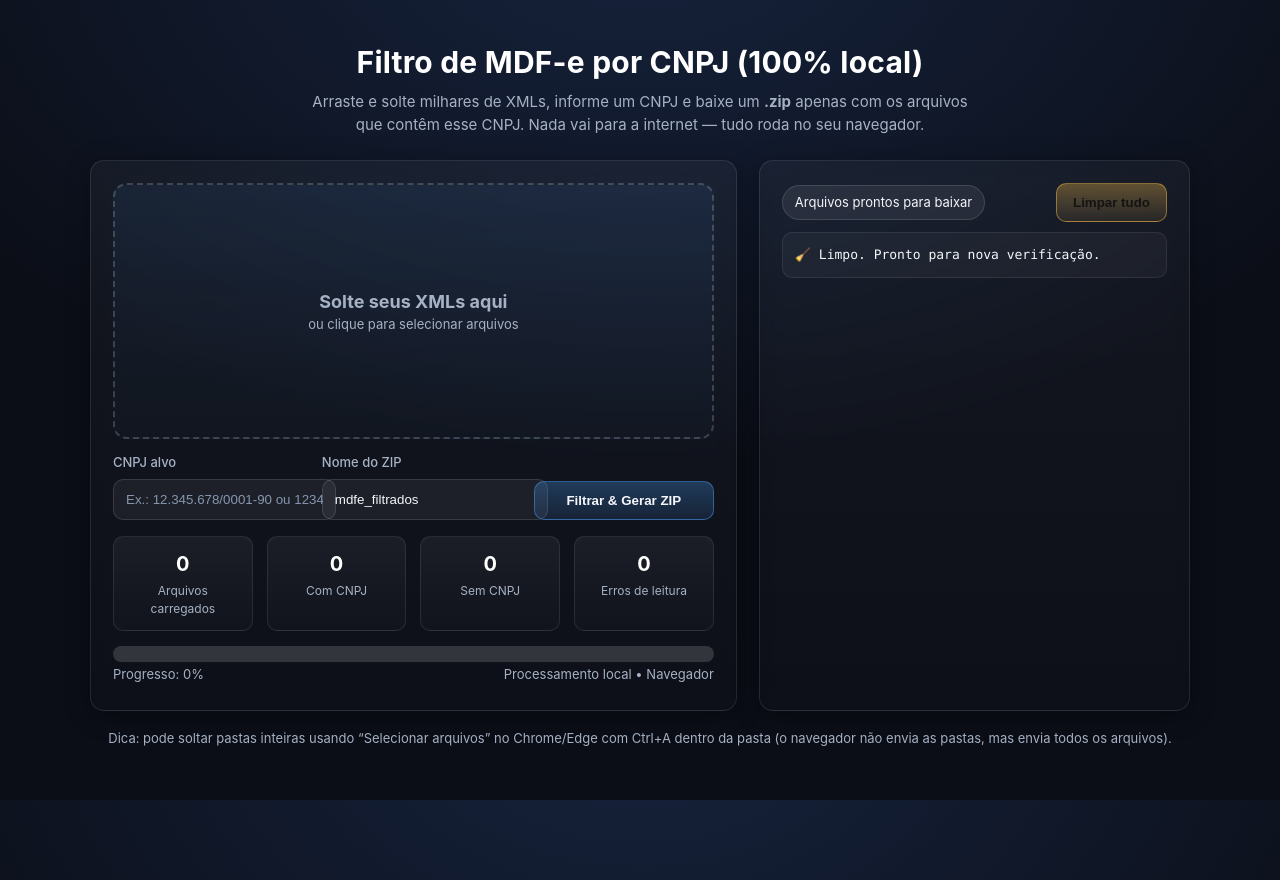
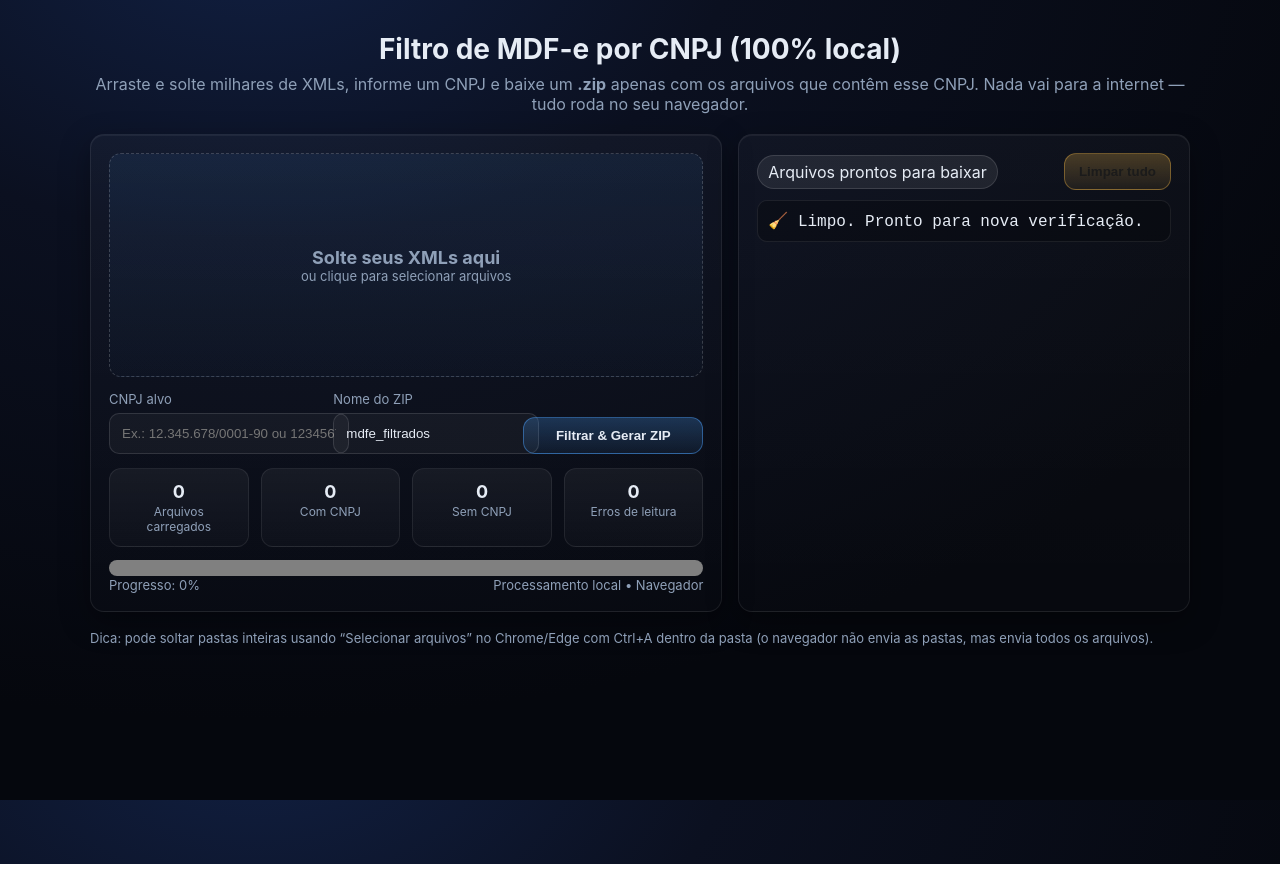
Before and after one commit to NatureIA/XML, a plain HTML site: page index.html in a window 1280 px wide. Both pictures are taken after a click on the button "Limpar tudo". Drawn offline with nearby package versions, Linux system fonts and the light colour scheme.

Commit message:
Update index.html

```diff
--- a/index.html
+++ b/index.html
@@ -4,274 +4,79 @@
 <meta charset="utf-8" />
 <meta name="viewport" content="width=device-width, initial-scale=1" />
 <title>Filtro MDF-e por CNPJ — 100% local</title>
-<!-- JSZip para gerar o .zip (somente esta dependência) -->
-<script src="https://cdn.jsdelivr.net/npm/jszip@3.10.1/dist/jszip.min.js" integrity="sha256-0mMe5wH6aTvm6YbO9E5vXMx0QUNJdQk1aQ9Q6pHjRMA=" crossorigin="anonymous"></script>
+<script src="https://cdn.jsdelivr.net/npm/jszip@3.10.1/dist/jszip.min.js"></script>
 <style>
   :root {
-    --bg: #0b0e17;
-    --card: #141926;
-    --muted: #a6b2c4;
-    --text: #f4f6fb;
+    --bg: #0b1020;
+    --card: #141a2a;
+    --muted: #8fa0b8;
+    --text: #e6ecf5;
     --accent: #4da3ff;
-    --accent-2: #29d882;
+    --accent-2: #2ecc71;
     --danger: #ff5c5c;
     --warning: #ffc048;
     --radius: 14px;
-    --shadow: 0 4px 25px rgba(0,0,0,.35);
   }
-
   html, body { height: 100%; }
   body {
-    margin: 0;
-    font-family: 'Inter', system-ui, -apple-system, Segoe UI, Roboto, Arial, sans-serif;
-    background: radial-gradient(1400px 900px at 50% -10%, #16233d 0%, #0b0e17 60%);
-    color: var(--text);
-    display: grid;
-    place-items: start center;
-    padding: 40px 20px;
-    line-height: 1.5;
+    margin: 0; font-family: Inter, system-ui, -apple-system, Segoe UI, Roboto, Arial, sans-serif;
+    background: radial-gradient(1200px 800px at 20% -10%, #112043 0%, #0b1020 40%, #05070d 100%);
+    color: var(--text); display: grid; place-items: start center;
+    padding: 32px;
   }
-
-  .wrap {
-    width: min(1100px, 96vw);
-    animation: fadeIn 0.4s ease;
+  .wrap { width: min(1100px, 95vw); }
+  .title { font-size: 28px; font-weight: 700; margin: 0 0 8px; text-align:center; }
+  .subtitle { color: var(--muted); margin: 0 0 20px; text-align:center; }
+  .card {
+    background: linear-gradient(180deg, rgba(255,255,255,.03), rgba(255,255,255,.01));
+    border: 1px solid rgba(255,255,255,.08);
+    border-radius: var(--radius);
+    padding: 18px;
+    box-shadow: 0 10px 30px rgba(0,0,0,.35), inset 0 1px 0 rgba(255,255,255,.05);
   }
-
-  @keyframes fadeIn {
-    from { opacity: 0; transform: translateY(10px); }
-    to { opacity: 1; transform: translateY(0); }
+  .grid { display: grid; gap: 16px; grid-template-columns: 1.4fr 1fr; }
+  @media (max-width: 880px) { .grid { grid-template-columns: 1fr; } }
+  .cnpj-row { display: grid; gap: 10px; grid-template-columns: 1fr 180px 180px; align-items: end; }
+  @media (max-width: 640px) { .cnpj-row { grid-template-columns: 1fr 1fr; } }
+  label { font-size: 13px; color: var(--muted); display: block; margin-bottom: 6px; }
+  input[type="text"], input[type="file"] {
+    width: 100%; padding: 12px; border-radius: 10px; border: 1px solid rgba(255,255,255,.12);
+    background: rgba(255,255,255,.04); color: var(--text); outline: none;
   }
-
-  .title {
-    font-size: 30px;
-    font-weight: 700;
-    margin: 0 0 6px;
-    letter-spacing: .2px;
-    text-align: center;
-    color: #ffffff;
+  .drop {
+    display: grid; place-items: center; text-align: center; padding: 26px; min-height: 170px;
+    border-radius: 12px; border: 1.5px dashed rgba(255,255,255,.18);
+    background: linear-gradient(180deg, rgba(77,163,255,.08), rgba(77,163,255,.02));
+    color: var(--muted);
+    transition: .15s ease-in-out;
+    position: relative;
   }
-
-  .subtitle {
-    color: var(--muted);
-    margin: 0 auto 24px;
-    text-align: center;
-    max-width: 680px;
-    font-size: 15px;
+  .drop.dragover { border-color: var(--accent); color: var(--text); background: rgba(77,163,255,.12); }
+  .row { display: flex; gap: 10px; align-items: center; flex-wrap: wrap; }
+  .btn {
+    border: 1px solid rgba(255,255,255,.12);
+    background: linear-gradient(180deg, rgba(255,255,255,.08), rgba(255,255,255,.02));
+    color: var(--text); padding: 10px 14px; border-radius: 12px; cursor: pointer; font-weight: 600;
+    transition: .15s ease; user-select: none;
   }
-
-  .grid {
-    display: grid;
-    gap: 22px;
-    grid-template-columns: 1.5fr 1fr;
+  .btn:hover { transform: translateY(-1px); border-color: rgba(255,255,255,.18); }
+  .btn.accent { border-color: rgba(77,163,255,.45); background: linear-gradient(180deg, rgba(77,163,255,.25), rgba(77,163,255,.08)); }
+  .btn.warn   { border-color: rgba(255,192,72,.35); background: linear-gradient(180deg, rgba(255,192,72,.24), rgba(255,192,72,.08)); color: #1b1b1b; }
+  .muted { color: var(--muted); font-size: 13px; }
+  .kpi { display: grid; grid-template-columns: repeat(4, 1fr); gap: 12px; margin-top: 14px; }
+  @media (max-width: 880px) { .kpi { grid-template-columns: repeat(2, 1fr);} }
+  .kpi .box {
+    background: linear-gradient(180deg, rgba(255,255,255,.05), rgba(255,255,255,.02));
+    border: 1px solid rgba(255,255,255,.08);
+    border-radius: 12px; padding: 12px 14px; text-align:center;
   }
-
-  @media (max-width: 880px) {
-    .grid { grid-template-columns: 1fr; }
-  }
-
-  .card {
-    background: linear-gradient(180deg, rgba(255,255,255,.04), rgba(255,255,255,.01));
-    border: 1px solid rgba(255,255,255,.1);
-    border-radius: var(--radius);
-    padding: 22px 22px 26px;
-    box-shadow: var(--shadow);
-    backdrop-filter: blur(8px);
-  }
-
-  .cnpj-row {
-    display: grid;
-    gap: 12px;
-    grid-template-columns: 1fr 200px 180px;
-    align-items: end;
-  }
-
-  @media (max-width: 640px) {
-    .cnpj-row { grid-template-columns: 1fr 1fr; }
-  }
-
-  label {
-    font-size: 13px;
-    font-weight: 500;
-    color: var(--muted);
-    margin-bottom: 6px;
-    display: block;
-  }
-
-  input[type="text"], input[type="file"] {
-    width: 100%;
-    padding: 12px 12px;
-    border-radius: 10px;
-    border: 1px solid rgba(255,255,255,.12);
-    background: rgba(255,255,255,.06);
-    color: var(--text);
-    outline: none;
-    transition: all .2s ease;
-  }
-
-  input[type="text"]:focus {
-    border-color: var(--accent);
-    background: rgba(255,255,255,.09);
-  }
-
-  input[type="text"]::placeholder {
-    color: #9fb3d0;
-    opacity: .8;
-  }
-
-  .drop {
-    position: relative;
-    display: grid;
-    place-items: center;
-    text-align: center;
-    padding: 36px;
-    min-height: 180px;
-    border-radius: 14px;
-    border: 2px dashed rgba(255,255,255,.18);
-    background: linear-gradient(180deg, rgba(77,163,255,.07), rgba(77,163,255,.02));
-    color: var(--muted);
-    transition: all .2s ease-in-out;
-  }
-
-  .drop:hover {
-    background: rgba(77,163,255,.08);
-    border-color: rgba(77,163,255,.35);
-  }
-
-  .drop.dragover {
-    border-color: var(--accent);
-    color: var(--text);
-    background: rgba(77,163,255,.15);
-    transform: scale(1.01);
-  }
-
-  .row {
-    display: flex;
-    gap: 10px;
-    align-items: center;
-    flex-wrap: wrap;
-  }
-
-  .btn {
-    border: 1px solid rgba(255,255,255,.15);
-    background: linear-gradient(180deg, rgba(255,255,255,.07), rgba(255,255,255,.02));
-    color: var(--text);
-    padding: 11px 16px;
-    border-radius: 10px;
-    cursor: pointer;
-    font-weight: 600;
-    transition: all .2s ease;
-    user-select: none;
-    text-align: center;
-  }
-
-  .btn:hover {
-    transform: translateY(-2px);
-    border-color: rgba(255,255,255,.25);
-    box-shadow: 0 4px 20px rgba(77,163,255,.25);
-  }
-
-  .btn.accent {
-    border-color: rgba(77,163,255,.45);
-    background: linear-gradient(180deg, rgba(77,163,255,.28), rgba(77,163,255,.12));
-  }
-
-  .btn.good {
-    border-color: rgba(46,204,113,.4);
-    background: linear-gradient(180deg, rgba(46,204,113,.25), rgba(46,204,113,.1));
-  }
-
-  .btn.warn {
-    border-color: rgba(255,192,72,.45);
-    background: linear-gradient(180deg, rgba(255,192,72,.32), rgba(255,192,72,.08));
-    color: #141414;
-  }
-
-  .muted {
-    color: var(--muted);
-    font-size: 13px;
-  }
-
-  .kpi {
-    display: grid;
-    grid-template-columns: repeat(4, 1fr);
-    gap: 14px;
-    margin-top: 16px;
-  }
-
-  @media (max-width: 880px) {
-    .kpi { grid-template-columns: repeat(2, 1fr); }
-  }
-
-  .kpi .box {
-    background: linear-gradient(180deg, rgba(255,255,255,.05), rgba(255,255,255,.015));
-    border: 1px solid rgba(255,255,255,.09);
-    border-radius: 10px;
-    padding: 12px 14px;
-    text-align: center;
-    box-shadow: inset 0 0 10px rgba(255,255,255,.02);
-  }
-
-  .kpi .val {
-    font-size: 20px;
-    font-weight: 700;
-    color: #ffffff;
-  }
-
-  .kpi .lab {
-    color: var(--muted);
-    font-size: 12px;
-    margin-top: 3px;
-  }
-
-  progress {
-    width: 100%;
-    height: 16px;
-    border: none;
-    border-radius: 10px;
-    background: rgba(255,255,255,.08);
-    overflow: hidden;
-  }
-
-  progress::-webkit-progress-bar {
-    background: rgba(255,255,255,.08);
-  }
-
-  progress::-webkit-progress-value {
-    background: linear-gradient(90deg, var(--accent), #9f73ff);
-  }
-
-  progress::-moz-progress-bar {
-    background: linear-gradient(90deg, var(--accent), #9f73ff);
-  }
-
-  .log {
-    max-height: 200px;
-    overflow: auto;
-    font-family: ui-monospace, SFMono-Regular, Menlo, Consolas, monospace;
-    background: rgba(255,255,255,.04);
-    border: 1px solid rgba(255,255,255,.08);
-    padding: 12px;
-    border-radius: 10px;
-    font-size: 13px;
-  }
-
-  .log::-webkit-scrollbar {
-    width: 7px;
-  }
-
-  .log::-webkit-scrollbar-thumb {
-    background: rgba(255,255,255,.2);
-    border-radius: 5px;
-  }
-
-  .pill {
-    padding: 7px 12px;
-    border-radius: 999px;
-    background: rgba(255,255,255,.07);
-    border: 1px solid rgba(255,255,255,.12);
-    font-size: 13px;
-  }
-
+  .kpi .val { font-size: 18px; font-weight: 700; }
+  .kpi .lab { color: var(--muted); font-size: 12px; margin-top: 2px; }
+  progress { width: 100%; height: 16px; border: none; border-radius: 10px; background: rgba(255,255,255,.08); overflow: hidden; }
+  progress::-webkit-progress-value { background: linear-gradient(90deg, var(--accent), #7f67ff); }
+  .log { max-height: 180px; overflow: auto; font-family: ui-monospace, monospace;
+         background: rgba(0,0,0,.25); border: 1px solid rgba(255,255,255,.08); padding: 10px; border-radius: 10px; }
+  .pill { padding: 6px 10px; border-radius: 999px; background: rgba(255,255,255,.08); border: 1px solid rgba(255,255,255,.12); }
   .ok { color: var(--accent-2); }
   .bad { color: var(--danger); }
 </style>
@@ -282,7 +87,6 @@
     <p class="subtitle">Arraste e solte milhares de XMLs, informe um CNPJ e baixe um <b>.zip</b> apenas com os arquivos que contêm esse CNPJ. Nada vai para a internet — tudo roda no seu navegador.</p>
 
     <div class="grid">
-      <!-- COLUNA ESQUERDA -->
       <div class="card">
         <div id="drop" class="drop">
           <div>
@@ -301,7 +105,7 @@
           </div>
           <div>
             <label for="zipname">Nome do ZIP</label>
-            <input id="zipname" type="text" placeholder="ex.: mdfe_filtrados" value="mdfe_filtrados">
+            <input id="zipname" type="text" value="mdfe_filtrados">
           </div>
           <div class="row">
             <button id="btnFilter" class="btn accent" style="width:100%;">Filtrar &amp; Gerar ZIP</button>
@@ -323,7 +127,6 @@
         </div>
       </div>
 
-      <!-- COLUNA DIREITA -->
       <div class="card">
         <div class="row" style="justify-content: space-between; align-items: center;">
           <div class="pill">Arquivos prontos para baixar</div>
@@ -335,7 +138,7 @@
     </div>
 
     <div style="height: 18px;"></div>
-    <div class="muted" style="text-align:center;">Dica: pode soltar pastas inteiras usando “Selecionar arquivos” no Chrome/Edge com Ctrl+A dentro da pasta (o navegador não envia as pastas, mas envia todos os arquivos).</div>
+    <div class="muted">Dica: pode soltar pastas inteiras usando “Selecionar arquivos” no Chrome/Edge com Ctrl+A dentro da pasta (o navegador não envia as pastas, mas envia todos os arquivos).</div>
   </div>
 
 <script>
@@ -346,7 +149,6 @@
   const btnClear = document.getElementById('btnClear');
   const cnpjEl = document.getElementById('cnpj');
   const zipnameEl = document.getElementById('zipname');
-
   const kTotal = document.getElementById('kTotal');
   const kMatched = document.getElementById('kMatched');
   const kSkipped = document.getElementById('kSkipped');
@@ -354,13 +156,10 @@
   const prog = document.getElementById('prog');
   const pct = document.getElementById('pct');
   const list = document.getElementById('list');
-
-  /** Estado */
   let files = [];
 
-  /** Utils */
   const onlyDigits = (s) => (s||'').replace(/\D+/g,'');
-  const normalizeCNPJ = (s) => onlyDigits(s).padStart(14,' '); // só remove máscara; sem validação de dígitos
+  const normalizeCNPJ = (s) => onlyDigits(s);
 
   function logLine(html){
     const d = document.createElement('div');
@@ -368,154 +167,79 @@
     list.appendChild(d);
     list.scrollTop = list.scrollHeight;
   }
-
   function resetStats(){
     kTotal.textContent = '0'; kMatched.textContent = '0'; kSkipped.textContent = '0'; kErrors.textContent = '0';
-    prog.value = 0; pct.textContent = '0%';
-    list.innerHTML = '';
+    prog.value = 0; pct.textContent = '0%'; list.innerHTML = '';
+  }
+  function updateKpi({total, matched, skipped, errors}){
+    if (total != null) kTotal.textContent = total;
+    if (matched != null) kMatched.textContent = matched;
+    if (skipped != null) kSkipped.textContent = skipped;
+    if (errors != null) kErrors.textContent = errors;
   }
 
-  function updateKpi({total, matched, skipped, errors}){
-    if (total != null) kTotal.textContent = String(total);
-    if (matched != null) kMatched.textContent = String(matched);
-    if (skipped != null) kSkipped.textContent = String(skipped);
-    if (errors != null) kErrors.textContent = String(errors);
-  }
-
-  /** Input de arquivos */
   fileInput.addEventListener('change', (e)=>{
-    files = Array.from(e.target.files || []);
-    resetStats();
-    updateKpi({ total: files.length, matched: 0, skipped: 0, errors: 0 });
-    logLine(`<span class="ok">✔</span> Carregados <b>${files.length}</b> arquivo(s).`);
+    files = Array.from(e.target.files||[]);
+    resetStats(); updateKpi({total:files.length});
+    logLine(`✔ Carregados <b>${files.length}</b> arquivo(s).`);
+  });
+  ['dragenter','dragover'].forEach(ev=>{
+    drop.addEventListener(ev, e=>{e.preventDefault(); drop.classList.add('dragover');});
+  });
+  ['dragleave','drop'].forEach(ev=>{
+    drop.addEventListener(ev, e=>{e.preventDefault(); drop.classList.remove('dragover');});
+  });
+  drop.addEventListener('drop', e=>{
+    const items = e.dataTransfer?.files;
+    if (!items?.length) return;
+    files = Array.from(items);
+    resetStats(); updateKpi({total:files.length});
+    logLine(`✔ Carregados <b>${files.length}</b> arquivo(s).`);
   });
 
-  /** Drag & Drop */
-  ['dragenter','dragover'].forEach(ev=>{
-    drop.addEventListener(ev, (e)=>{ e.preventDefault(); e.stopPropagation(); drop.classList.add('dragover');});
-  });
-  ;['dragleave','drop'].forEach(ev=>{
-    drop.addEventListener(ev, (e)=>{ e.preventDefault(); e.stopPropagation(); drop.classList.remove('dragover');});
-  });
-  drop.addEventListener('drop', (e)=>{
-    const items = e.dataTransfer?.files;
-    if (!items || !items.length) return;
-    files = Array.from(items);
-    resetStats();
-    updateKpi({ total: files.length, matched: 0, skipped: 0, errors: 0 });
-    logLine(`<span class="ok">✔</span> Carregados <b>${files.length}</b> arquivo(s).`);
-  });
-
-  /** Filtro + ZIP */
   btnFilter.addEventListener('click', async ()=>{
     const targetCNPJ = normalizeCNPJ(cnpjEl.value);
-    if (!targetCNPJ || targetCNPJ.length !== 14 || /\s/.test(targetCNPJ)) {
-      alert('Informe um CNPJ válido (14 dígitos, com ou sem máscara).');
-      cnpjEl.focus(); return;
-    }
-    if (!files.length) {
-      alert('Selecione ou solte os arquivos XML primeiro.');
-      return;
-    }
-    list.innerHTML = '';
-    logLine(`🔎 Buscando CNPJ <b>${targetCNPJ}</b> em ${files.length} arquivo(s)...`);
+    if (!targetCNPJ || targetCNPJ.length!==14){ alert('Informe um CNPJ válido.'); return;}
+    if (!files.length){ alert('Selecione os arquivos primeiro.'); return;}
 
+    list.innerHTML=''; logLine(`🔎 Buscando CNPJ <b>${targetCNPJ}</b> em ${files.length} arquivo(s)...`);
+    const safeCNPJ = targetCNPJ.replace(/[.*+?^${}()|[\]\\]/g,'\\$&');
+    const reDigits = new RegExp(safeCNPJ,'g');
+    const reTag = new RegExp(`<\\s*CNPJ\\s*>\\s*${safeCNPJ}\\s*<\\s*/\\s*CNPJ\\s*>`,'i');
     const zip = new JSZip();
-    let matched = 0, skipped = 0, errors = 0;
-    const total = files.length;
-    updateKpi({ total, matched, skipped, errors });
+    let matched=0, skipped=0, errors=0, total=files.length;
+    updateKpi({total,matched,skipped,errors});
 
-    // Estratégia de detecção (com escape seguro):
-    // 1) procura exatamente 14 dígitos do CNPJ (normalizado) em todo o texto
-    // 2) também tenta localizar tag <CNPJ>...</CNPJ> contendo o alvo para maior robustez
-    const safeCNPJ = targetCNPJ.replace(/[.*+?^${}()|[\]\\]/g, '\\$&');
-    const reDigits = new RegExp(safeCNPJ, 'g');
-    const reTag = new RegExp(`<\\s*CNPJ\\s*>\\s*${safeCNPJ}\\s*<\\s*/\\s*CNPJ\\s*>`, 'i');
-
-    // Processamento em lotes para não travar o UI (batching)
-    const BATCH = 64;
-    let i = 0;
-    async function processBatch(start){
-      const end = Math.min(start + BATCH, total);
-      const slice = files.slice(start, end);
-
-      await Promise.all(slice.map(file => new Promise((resolve)=>{
-        const reader = new FileReader();
-        reader.onerror = ()=>{ errors++; updateKpi({errors}); logLine(`<span class="bad">✖</span> Erro ao ler: ${file.name}`); resolve(); };
-        reader.onload = async (ev)=>{
-          try {
-            const text = typeof ev.target.result === 'string' ? ev.target.result : new TextDecoder('utf-8').decode(ev.target.result);
-            const digitsFound = reDigits.test(text);
-            const tagFound = reTag.test(text);
-            // reset lastIndex para próximos testes com a mesma regex global
-            reDigits.lastIndex = 0;
-
-            if (digitsFound || tagFound) {
-              matched++;
-              updateKpi({matched});
-              // adiciona ao zip preservando apenas o nome (sem subpastas)
-              zip.file(file.name, file);
-              logLine(`<span class="ok">✔</span> Incluído: <b>${file.name}</b>`);
-            } else {
-              skipped++;
-              updateKpi({skipped});
-            }
-          } catch (e) {
-            errors++; updateKpi({errors});
-            logLine(`<span class="bad">✖</span> Erro processando ${file.name}: ${e && e.message ? e.message : e}`);
-          } finally {
-            resolve();
-          }
-        };
-        // Lê como texto (mais leve). Muitos XMLs do SEFAZ são UTF-8.
-        reader.readAsText(file);
-      })));
-
-      i = end;
-      const p = Math.round((i / total) * 100);
-      prog.value = p; pct.textContent = p + '%';
-
-      if (end < total) {
-        // cede o loop ao event loop para manter UI responsiva
-        await new Promise(r => setTimeout(r, 0));
-        return processBatch(end);
+    for (let i=0;i<files.length;i++){
+      const file = files[i];
+      try{
+        const text = await file.text();
+        if (reDigits.test(text) || reTag.test(text)){
+          matched++; zip.file(file.name,file); logLine(`<span class="ok">✔</span> Incluído: <b>${file.name}</b>`);
+        } else skipped++;
+        updateKpi({matched,skipped});
+      }catch(e){
+        errors++; updateKpi({errors});
+        logLine(`<span class="bad">✖</span> Erro processando ${file.name}`);
       }
+      const p=Math.round((i+1)/total*100); prog.value=p; pct.textContent=p+'%';
+      await new Promise(r=>setTimeout(r,0));
     }
 
-    await processBatch(0);
-
-    logLine(`<hr>`);
-    logLine(`✅ Concluído. Selecionados: <b>${matched}</b> de ${total}.`);
-    if (matched === 0) {
-      alert('Nenhum arquivo contém esse CNPJ.');
-      return;
-    }
-
-    // Gera ZIP e baixa
-    const zipName = (zipnameEl.value || 'mdfe_filtrados').replace(/[^\w\-]+/g, '_');
-    logLine(`📦 Gerando ZIP… isso é local e pode levar um pouco dependendo do tamanho.`);
-    const blob = await zip.generateAsync({type:'blob', compression: 'DEFLATE', compressionOptions: { level: 6 }});
-    const url = URL.createObjectURL(blob);
-
-    const a = document.createElement('a');
-    a.href = url;
-    a.download = `${zipName}.zip`;
-    document.body.appendChild(a);
-    a.click();
-    setTimeout(()=>{ URL.revokeObjectURL(url); a.remove(); }, 2000);
+    logLine(`<hr>✅ Concluído. Selecionados: <b>${matched}</b> de ${total}.`);
+    if (!matched){ alert('Nenhum arquivo contém esse CNPJ.'); return;}
+    const zipName=(zipnameEl.value||'mdfe_filtrados').replace(/[^\w\-]+/g,'_');
+    logLine('📦 Gerando ZIP...');
+    const blob=await zip.generateAsync({type:'blob',compression:'DEFLATE',compressionOptions:{level:6}});
+    const url=URL.createObjectURL(blob);
+    const a=document.createElement('a'); a.href=url; a.download=`${zipName}.zip`;
+    a.click(); setTimeout(()=>URL.revokeObjectURL(url),2000);
     logLine(`<span class="ok">⬇</span> Download iniciado: <b>${zipName}.zip</b>`);
   });
 
-  /** Limpar */
   btnClear.addEventListener('click', ()=>{
-    files = [];
-    fileInput.value = '';
-    cnpjEl.value = '';
-    list.innerHTML = '';
-    resetStats();
-    logLine('🧹 Limpo. Pronto para nova verificação.');
+    files=[]; fileInput.value=''; cnpjEl.value=''; resetStats(); logLine('🧹 Limpo. Pronto para nova verificação.');
   });
-
 })();
 </script>
 </body>
```
